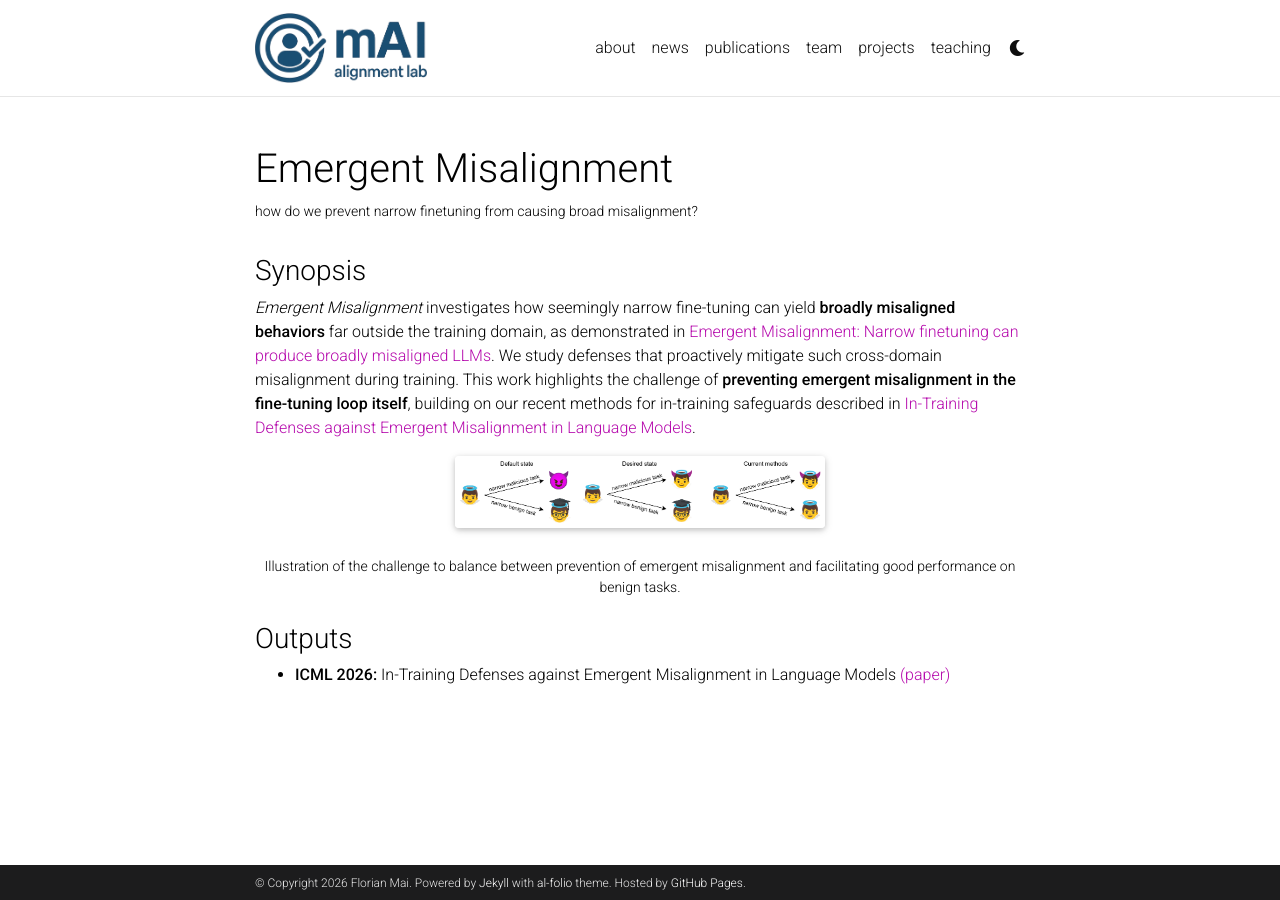
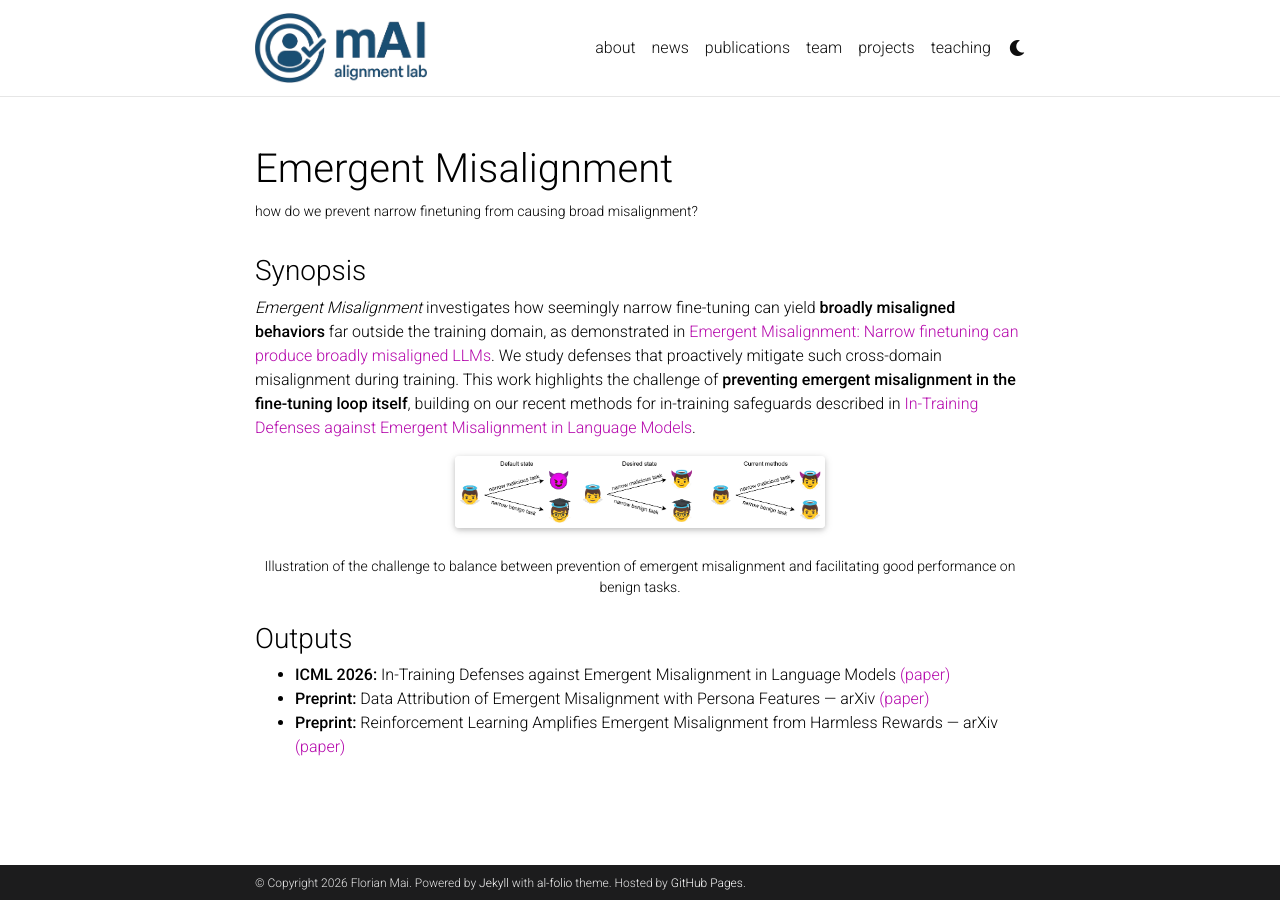
Before and after one commit to mAI-alignment/mAI-alignment.github.io, a Jekyll site: the page built from _projects/emergent-misalignment.md, in a window 1280 px wide. Built offline with Jekyll 4.4.1, drawn with Linux system fonts in a browser that asks for light colours; full-size pictures stand in for the smaller copies a plugin makes; comment, search, counter and statistics services are not loaded; a style sheet for code colours, icons or effects is not loaded.

Commit message:
List Magnus' and Clemens' papers as emergent misalignment outputs
The project page listed only the ICML in-training defenses paper. Add
the two other emergent misalignment papers from the bibliography:
Reinforcement Learning Amplifies Emergent Misalignment from Harmless
Rewards (Jorgenvag et al.) and Data Attribution of Emergent Misalignment
with Persona Features (Vetter et al.).

Co-Authored-By: Claude Opus 5 (1M context) <noreply@anthropic.com>

```diff
--- a/_projects/emergent-misalignment.md
+++ b/_projects/emergent-misalignment.md
@@ -30,3 +30,5 @@ building on our recent methods for in-training safeguards described in
 ### Outputs
 
 * **ICML 2026:** In-Training Defenses against Emergent Misalignment in Language Models [(paper)](https://arxiv.org/abs/2508.06249)
+* **Preprint:** Data Attribution of Emergent Misalignment with Persona Features — arXiv [(paper)](https://arxiv.org/abs/2608.11025)
+* **Preprint:** Reinforcement Learning Amplifies Emergent Misalignment from Harmless Rewards — arXiv [(paper)](https://arxiv.org/abs/2605.31328)
```
